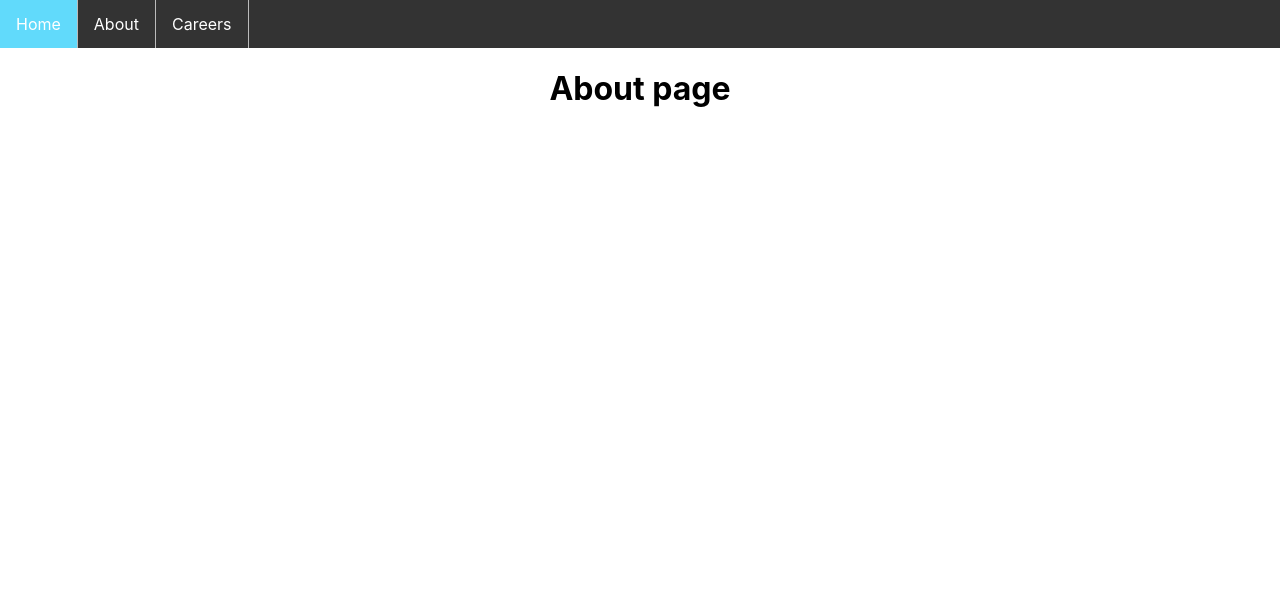
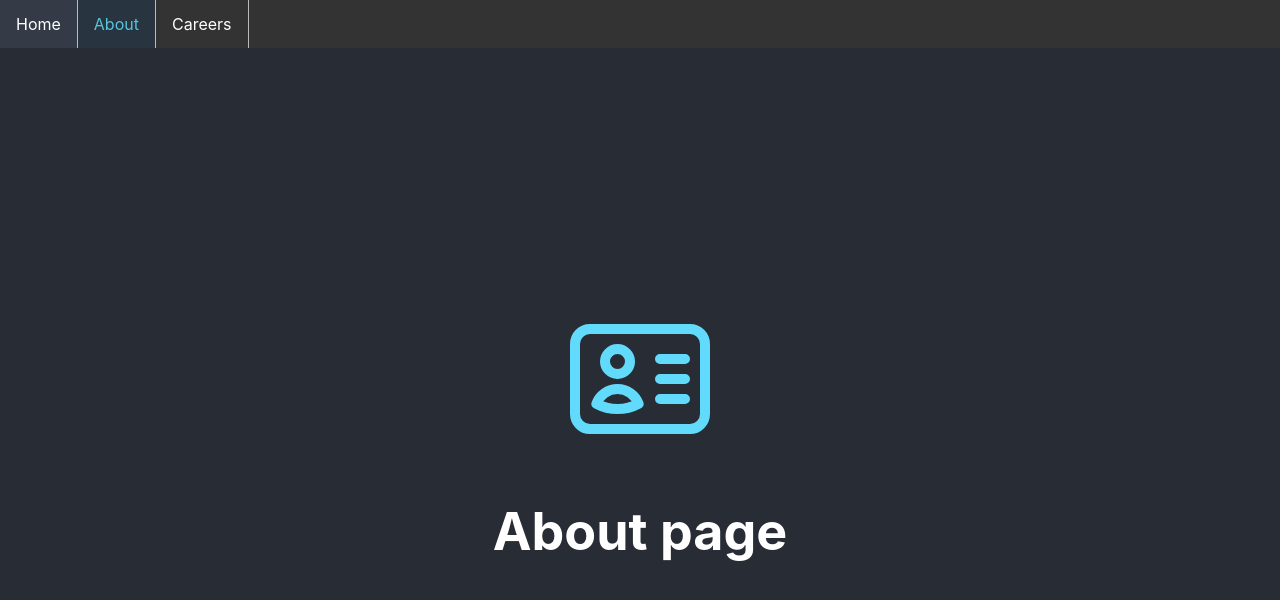
Before and after one commit to Aero3DDev/test-react-app, a React (Create React App) app: page /#/about in a window 1280 px wide. Shown: the top 600 px of the page. Built offline with nearby package versions, Linux system fonts and the light colour scheme.

Commit message:
Adding new styles to Navbar and pages

```diff
--- a/src/App.css
+++ b/src/App.css
@@ -5,6 +5,18 @@
 .App-logo {
   height: 40vmin;
   pointer-events: none;
+}
+
+.About-logo {
+  height: 20vmin;
+  pointer-events: none;
+  color: #61DAFB;
+}
+
+.Careers-logo {
+  height: 20vmin;
+  pointer-events: none;
+  color: #61DAFB;
 }
 
 @media (prefers-reduced-motion: no-preference) {
@@ -24,7 +36,29 @@
   color: white;
 }
 
-.App-link {
+.App-link:link, .App-link:visited {
+    background-color: #087EA4;
+    color: white;
+    padding: 14px 25px;
+    text-align: center;
+    text-decoration: none;
+    display: inline-block;
+    border-radius: 50px;
+}
+
+.App-link:hover, .App-link:active {
+  background-color: #3998B6;
+}
+
+.App-navbar {
+  list-style-type: none;
+  margin: 0;
+  padding: 0;
+  overflow: hidden;
+  background-color: #333;
+}
+
+.App-navbar .navbar-link {
   float: left;
   border-right:1px solid #bbb;
 
@@ -35,20 +69,13 @@
   text-decoration: none;
 }
 
-.App-link:hover:not(.active) {
-  background-color: #61dafb;
+.App-navbar .navbar-link:hover:not(.active) {
+  background-color: #343A46;
 }
 
-.App-navbar {
-  list-style-type: none;
-  margin: 0;
-  padding: 0;
-  overflow: hidden;
-  background-color: #333;
-}
-
-.active {
-  background-color: #61dafb;
+.App-navbar .navbar-link.active {
+  color: #58C4DC;
+  background-color: #283541;
 }
 
 @keyframes App-logo-spin {
--- a/src/App.js
+++ b/src/App.js
@@ -1,4 +1,3 @@
-import logo from './logo.svg';
 import './App.css';
 import { Routes, Route} from "react-router-dom";
 import About from "./routes/About";
--- a/src/Navbar.js
+++ b/src/Navbar.js
@@ -1,13 +1,18 @@
 import './App.css';
-import { Link } from "react-router-dom"
+import { NavLink } from "react-router-dom"
 
 const Navbar =()=>{
-      return (
-            <div className="App-navbar">
-                  <Link className="App-link" to="/">Home</Link>
-                  <Link className="App-link" to="/about">About</Link>
-                  <Link className="App-link" to="/careers">Careers</Link>
-            </div>
-      )
+    return (
+        <div className="App-navbar">
+            {/* From v6 onwards of react-router replace activeClassName with className and use .isActive to toggle style.
+                <NavLink exact activeClassName="active" className="navbar-link" to="/">Home</NavLink>
+                <NavLink exact activeClassName="active" className="navbar-link" to="/about">About</NavLink>
+                <NavLink exact activeClassName="active" className="navbar-link" to="/careers">Careers</NavLink>
+            */}
+            <NavLink className={({ isActive }) => isActive? "navbar-link active": 'navbar-link'} to="/">Home</NavLink>
+            <NavLink className={({ isActive }) => isActive? "navbar-link active": 'navbar-link'} to="/about">About</NavLink>
+            <NavLink className={({ isActive }) => isActive? "navbar-link active": 'navbar-link'} to="/careers">Careers</NavLink>
+        </div>
+    )
 }
 export default Navbar;
--- a/src/routes/About.js
+++ b/src/routes/About.js
@@ -1,9 +1,17 @@
 import '../App.css';
+
 
 function About() {
     return (
       <div className="App">
-          <h1>About page</h1>
+        <header className="App-header">
+            <div>
+                <svg xmlns="http://www.w3.org/2000/svg" fill="none" viewBox="0 0 24 24" strokeWidth={1.5} stroke="currentColor" className="About-logo">
+                <path strokeLinecap="round" strokeLinejoin="round" d="M15 9h3.75M15 12h3.75M15 15h3.75M4.5 19.5h15a2.25 2.25 0 0 0 2.25-2.25V6.75A2.25 2.25 0 0 0 19.5 4.5h-15a2.25 2.25 0 0 0-2.25 2.25v10.5A2.25 2.25 0 0 0 4.5 19.5Zm6-10.125a1.875 1.875 0 1 1-3.75 0 1.875 1.875 0 0 1 3.75 0Zm1.294 6.336a6.721 6.721 0 0 1-3.17.789 6.721 6.721 0 0 1-3.168-.789 3.376 3.376 0 0 1 6.338 0Z" />
+                </svg>
+            </div>
+            <h1>About page</h1>
+        </header>
       </div>
     );
   }
--- a/src/routes/Careers.js
+++ b/src/routes/Careers.js
@@ -3,7 +3,14 @@ import '../App.css';
 function Careers() {
     return (
       <div className="App">
-          <h1>Careers page</h1>
+        <header className="App-header">
+            <div>
+                <svg xmlns="http://www.w3.org/2000/svg" fill="none" viewBox="0 0 24 24" strokeWidth="1.5" stroke="currentColor" className="Careers-logo">
+                <path strokeLinecap="round" strokeLinejoin="round" d="M18 18.72a9.094 9.094 0 0 0 3.741-.479 3 3 0 0 0-4.682-2.72m.94 3.198.001.031c0 .225-.012.447-.037.666A11.944 11.944 0 0 1 12 21c-2.17 0-4.207-.576-5.963-1.584A6.062 6.062 0 0 1 6 18.719m12 0a5.971 5.971 0 0 0-.941-3.197m0 0A5.995 5.995 0 0 0 12 12.75a5.995 5.995 0 0 0-5.058 2.772m0 0a3 3 0 0 0-4.681 2.72 8.986 8.986 0 0 0 3.74.477m.94-3.197a5.971 5.971 0 0 0-.94 3.197M15 6.75a3 3 0 1 1-6 0 3 3 0 0 1 6 0Zm6 3a2.25 2.25 0 1 1-4.5 0 2.25 2.25 0 0 1 4.5 0Zm-13.5 0a2.25 2.25 0 1 1-4.5 0 2.25 2.25 0 0 1 4.5 0Z" />
+                </svg>
+            </div>
+            <h1>Careers page</h1>
+        </header>
       </div>
     );
   }
--- a/src/routes/Home.js
+++ b/src/routes/Home.js
@@ -1,11 +1,22 @@
+import logo from '../logo.svg';
 import '../App.css';
 
 function Home() {
     return (
-      <div className="App">
-          <h1>Home page</h1>
-      </div>
+        <div className="App">
+            <header className="App-header">
+                <img src={logo} className="App-logo" alt="logo" />
+                <a
+                    className="App-link"
+                    href="https://reactjs.org"
+                    target="_blank"
+                    rel="noopener noreferrer"
+                >
+                    Learn React
+                </a>
+            </header>
+        </div>
     );
-  }
+}
 
-  export default Home;
+export default Home;
```
